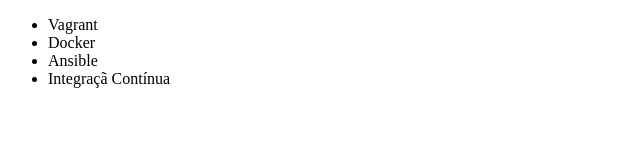
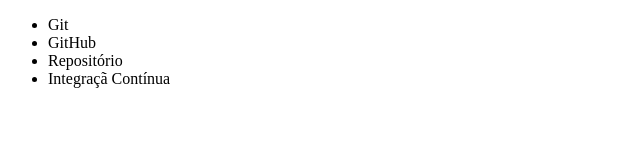
Before and after one commit to HenriqueCominato/GitAlura, a plain HTML site: page index.html in a window 1280 px wide. Shown: the full height of the page, 0-640 px from the left. Drawn offline with Linux system fonts and the light colour scheme.

Commit message:
Adequação

```diff
--- a/index.html
+++ b/index.html
@@ -8,9 +8,9 @@
 </head>
 <body>
     <ul>
-        <li>Vagrant</li>
-        <li>Docker</li>
-        <li>Ansible</li>
+        <li>Git</li>
+        <li>GitHub</li>
+        <li>Repositório</li>
         <li>Integraçã Contínua</li>
     </ul>
 </body>
```
